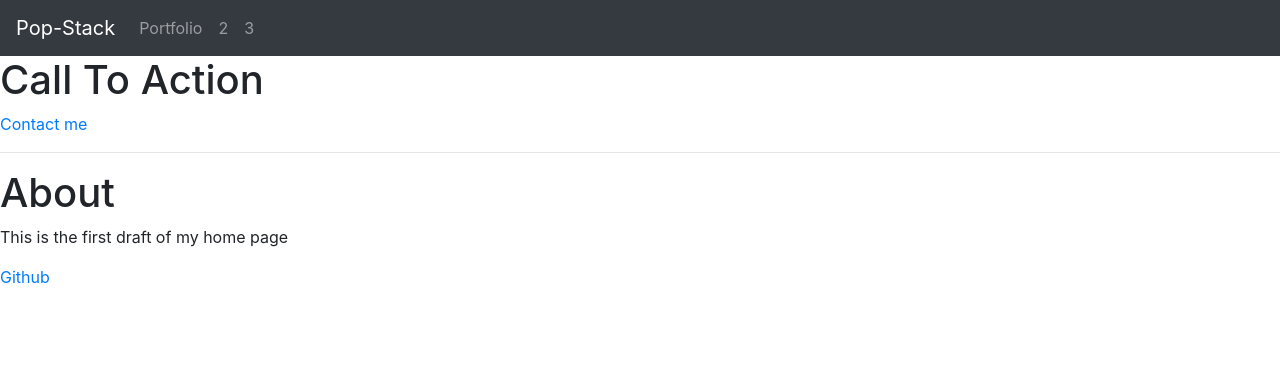
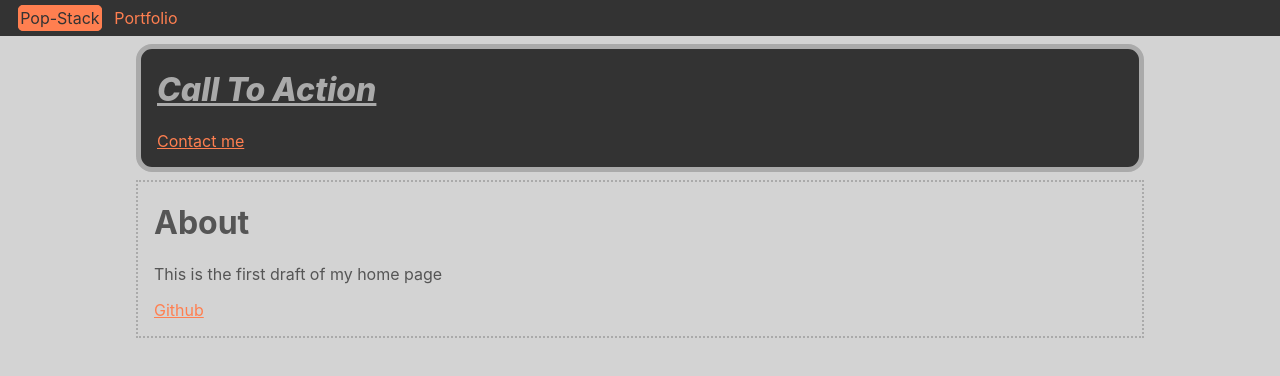
Before and after one commit to r1ri/pop-stack, a React (Create React App) app: page / in a window 1280 px wide. Shown: the top 376 px of the page. Built offline with nearby package versions, Linux system fonts and the light colour scheme.

Commit message:
css expermenting

```diff
--- a/package.json
+++ b/package.json
@@ -6,7 +6,6 @@
     "@testing-library/jest-dom": "^5.11.9",
     "@testing-library/react": "^11.2.5",
     "@testing-library/user-event": "^12.7.0",
-    "bootstrap": "^4.6.0",
     "react": "^17.0.1",
     "react-dom": "^17.0.1",
     "react-router-dom": "^5.2.0",
--- a/public/index.html
+++ b/public/index.html
@@ -25,6 +25,7 @@
       Learn how to configure a non-root public URL by running `npm run build`.
     -->
     <title>React App</title>
+    <!-- <link rel="stylesheet" href="../src/index.css"> -->
   </head>
   <body>
     <noscript>You need to enable JavaScript to run this app.</noscript>
--- a/src/components/navBar.jsx
+++ b/src/components/navBar.jsx
@@ -1,23 +1,18 @@
 import { Component } from "react";
-import { Link } from 'react-router-dom';
+import { Link } from "react-router-dom";
 
 class NavBar extends Component {
   render() {
     return (
-      <nav className="navbar navbar-expand navbar-dark bg-dark">
-        <Link to="/" className="navbar-brand">Pop-Stack</Link>
-
-        <div className="collapse navbar-collapse">
-          <ul className="navbar-nav mr-auto">
-            <il className="nav-item">
-              <Link to="/portfolio" className="nav-link">Portfolio</Link>
-            </il>
-            <il className="nav-item">
-              <Link className="nav-link">2</Link>
-            </il>
-            <il className="nav-item">
-              <Link className="nav-link">3</Link>
-            </il>
+      <nav id="navbar">
+        <div className="">
+          <ul className="">
+            <li className="">
+              <Link to="">Pop-Stack</Link>
+            </li>
+            <li className="">
+              <Link to="/portfolio">Portfolio</Link>
+            </li>
           </ul>
         </div>
       </nav>
--- a/src/home.jsx
+++ b/src/home.jsx
@@ -4,15 +4,16 @@ import { Link } from 'react-router-dom';
 class Home extends Component {
   render() {
     return (
-      <div>
-        <h1>Call To Action</h1>
-        <Link to="/contactme">Contact me</Link>
-
-        <hr/>
-
-        <h1>About</h1>
-        <p>This is the first draft of my home page</p>
-        <a href="http://github.com/r1ri">Github</a>
+      <div className="container">
+        <div className="box-1">
+          <h1>Call To Action</h1>
+          <Link to="/contactme">Contact me</Link>
+        </div>
+        <div className="box-2">
+          <h1>About</h1>
+          <p>This is the first draft of my home page</p>
+          <a href="http://github.com/r1ri">Github</a>
+        </div>
       </div>
     );
   }
--- a/src/index.css
+++ b/src/index.css
@@ -1,10 +1,12 @@
 body {
-  margin: 0;
   font-family: -apple-system, BlinkMacSystemFont, 'Segoe UI', 'Roboto', 'Oxygen',
     'Ubuntu', 'Cantarell', 'Fira Sans', 'Droid Sans', 'Helvetica Neue',
     sans-serif;
   -webkit-font-smoothing: antialiased;
   -moz-osx-font-smoothing: grayscale;
+   background-color: lightgray;
+   color: #555555;
+   margin: 0;
 }
 
 code {
@@ -12,7 +14,74 @@ code {
     monospace;
 }
 
-body {
-  background-color:black;
-  color:red;
+.container{
+  width: 80%;
+  margin: auto;
 }
+
+.container a{
+  color: coral;
+}
+
+.box-1{
+  background-color: #333;
+  color: #AAA;
+  padding-bottom: 1em;
+  padding-left: 1em;
+  margin: 0.5em;
+  border: 5px #AAA solid;
+  border-radius: 1em;
+}
+
+.box-1 h1{
+  font-weight: 800;
+  font-style: italic;
+  text-decoration: underline;
+}
+
+.box-2 {
+  border:2px #AAA dotted;
+  padding-bottom: 1em;
+  padding-left: 1em;
+  margin: 0.5em;
+}
+
+#navbar {
+  background-color: #333;
+  padding: 0.5em;
+}
+
+#navbar ul{
+  list-style: none;
+  display: inline;
+  padding:0;
+  margin-left:0.3em;
+}
+
+#navbar li{
+  display: inline;
+  margin:0.3em;
+  padding:0.1em;
+  border:0.01em #333 solid;
+  border-radius: 5px;
+}
+
+#navbar li:hover {
+  border:0.01em coral solid;
+  border-radius: 5px;
+}
+
+#navbar li:first-child{
+  border:1px coral solid;
+  border-radius: 5px;
+  background-color: coral;
+}
+
+#navbar li:first-child a{
+  color:#333
+}
+
+#navbar a{
+  color:coral;
+  text-decoration: none;
+}
--- a/src/index.js
+++ b/src/index.js
@@ -4,7 +4,7 @@ import { BrowserRouter } from 'react-router-dom';
 import "./index.css";
 import App from "./App.jsx";
 import reportWebVitals from "./reportWebVitals";
-import "bootstrap/dist/css/bootstrap.css";
+//import "bootstrap/dist/css/bootstrap.css";
 
 ReactDOM.render(
   <BrowserRouter>
```
Also changed, not shown: 1 other file (tests, documents, lock files or other folders).
